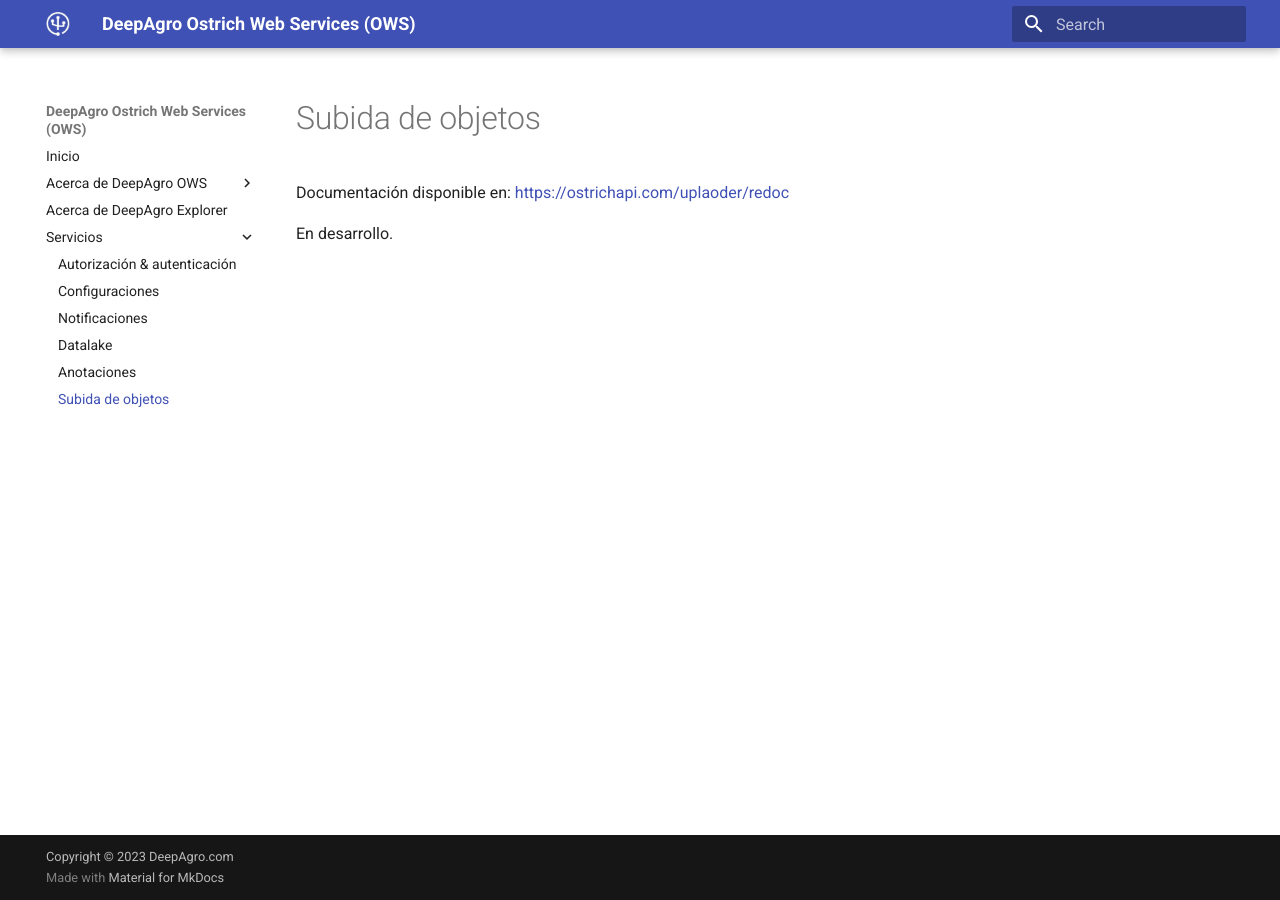
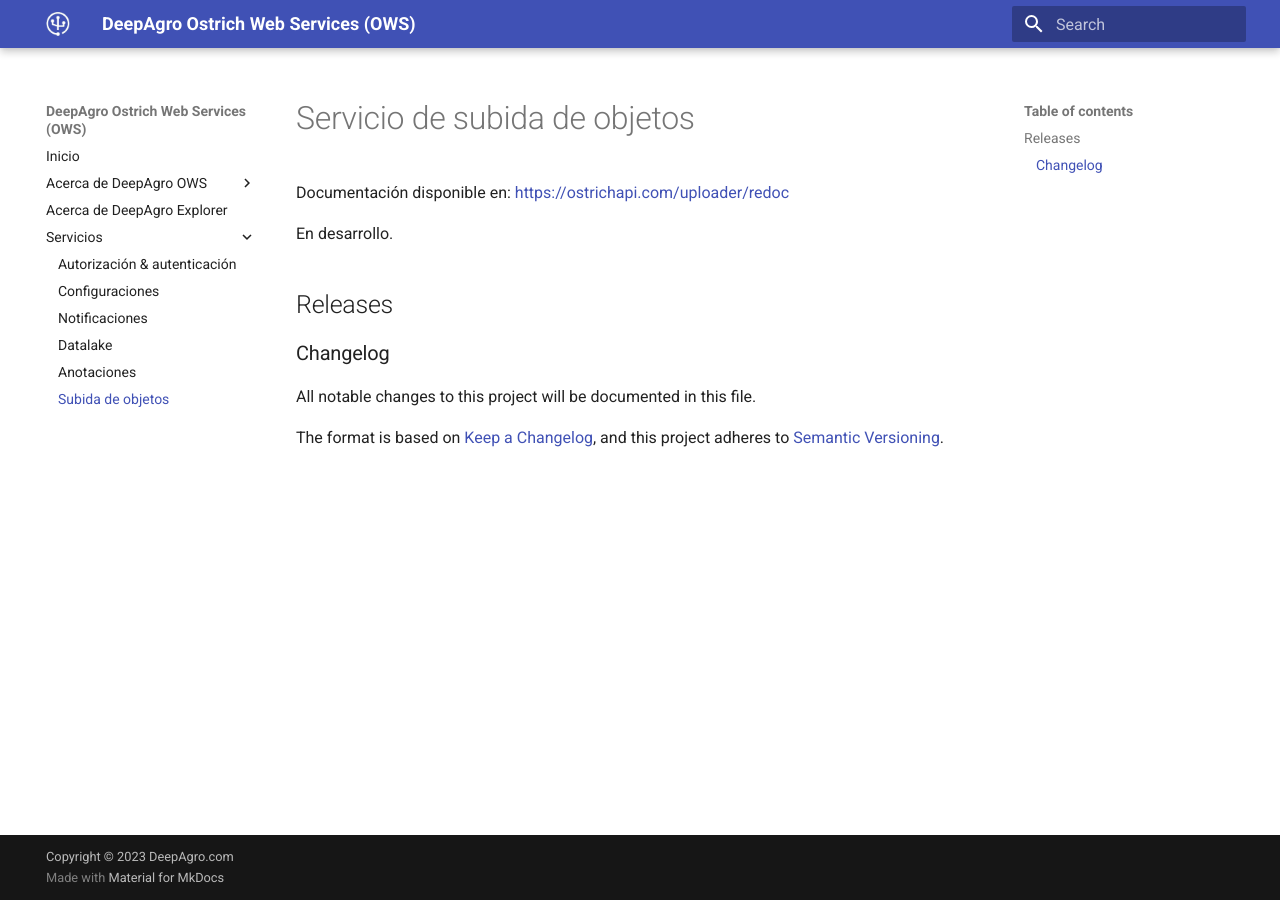
Before and after one commit to deepagro/ows_docs, an MkDocs documentation site: the page built from docs/services/uploader.md, in a window 1280 px wide. Built offline with MkDocs 1.6.1 and Material for MkDocs 9.7.7, drawn with Linux system fonts in a browser that asks for light colours.

Commit message:
WIP: Document services' functionalities and add Releases sections within

```diff
--- a/docs/services/uploader.md
+++ b/docs/services/uploader.md
@@ -1,3 +1,14 @@
-Documentación disponible en: [https://ostrichapi.com/uplaoder/redoc](https://ostrichapi.com/uploader/redoc)
+# Servicio de subida de objetos
+
+Documentación disponible en: [https://ostrichapi.com/uploader/redoc](https://ostrichapi.com/uploader/redoc)
 
 En desarrollo.
+
+## Releases
+
+### Changelog
+
+All notable changes to this project will be documented in this file.
+
+The format is based on [Keep a Changelog](https://keepachangelog.com/en/1.0.0/),
+and this project adheres to [Semantic Versioning](https://semver.org/spec/v2.0.0.html).
```
Also changed, not shown: docs/services/annotations.md (+11 -0 lines), docs/services/auth.md (+11 -0 lines), docs/services/datalake.md (+11 -0 lines), docs/services/notifications.md (+11 -0 lines), docs/services/settings.md (+11 -0 lines).
